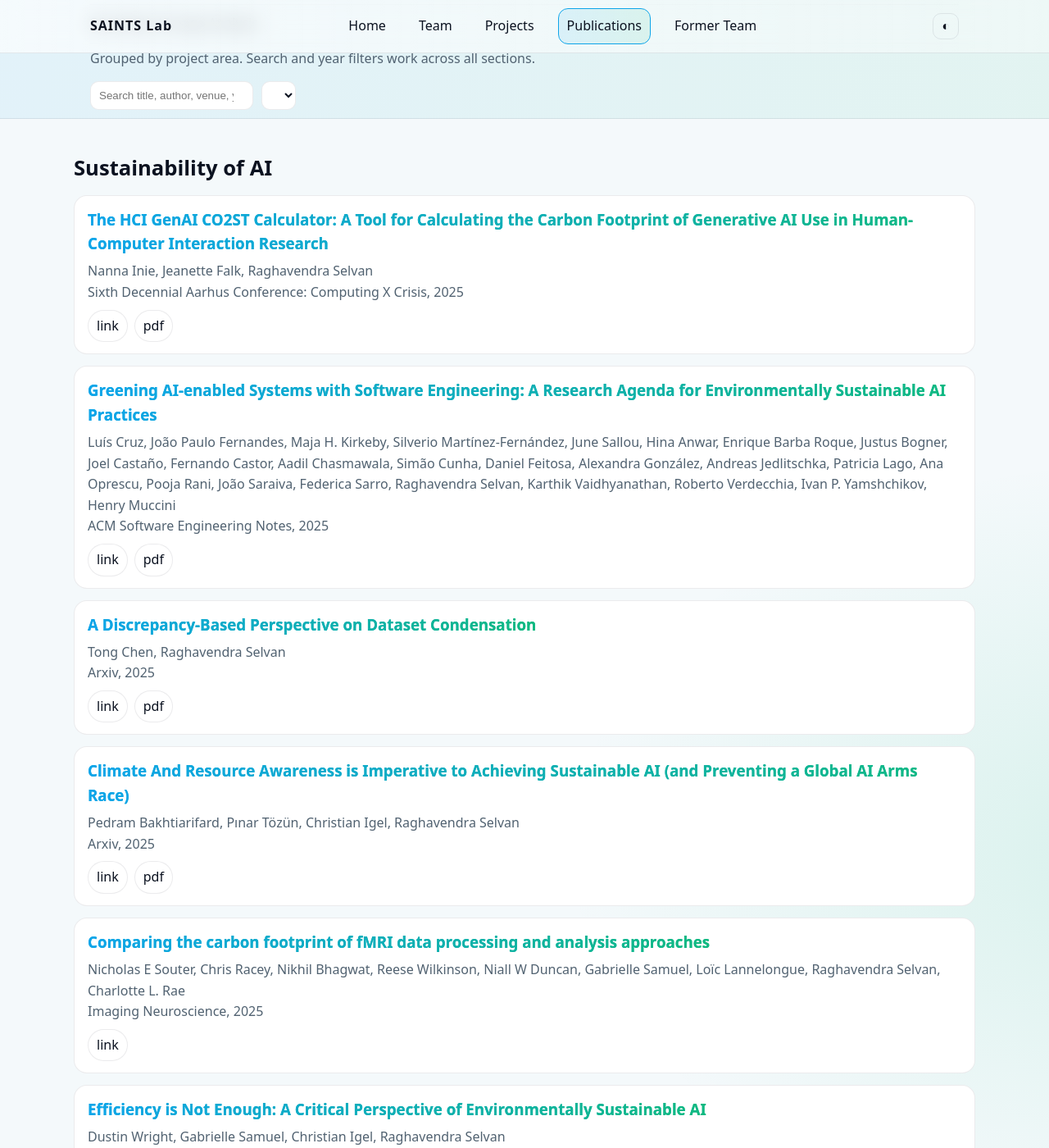
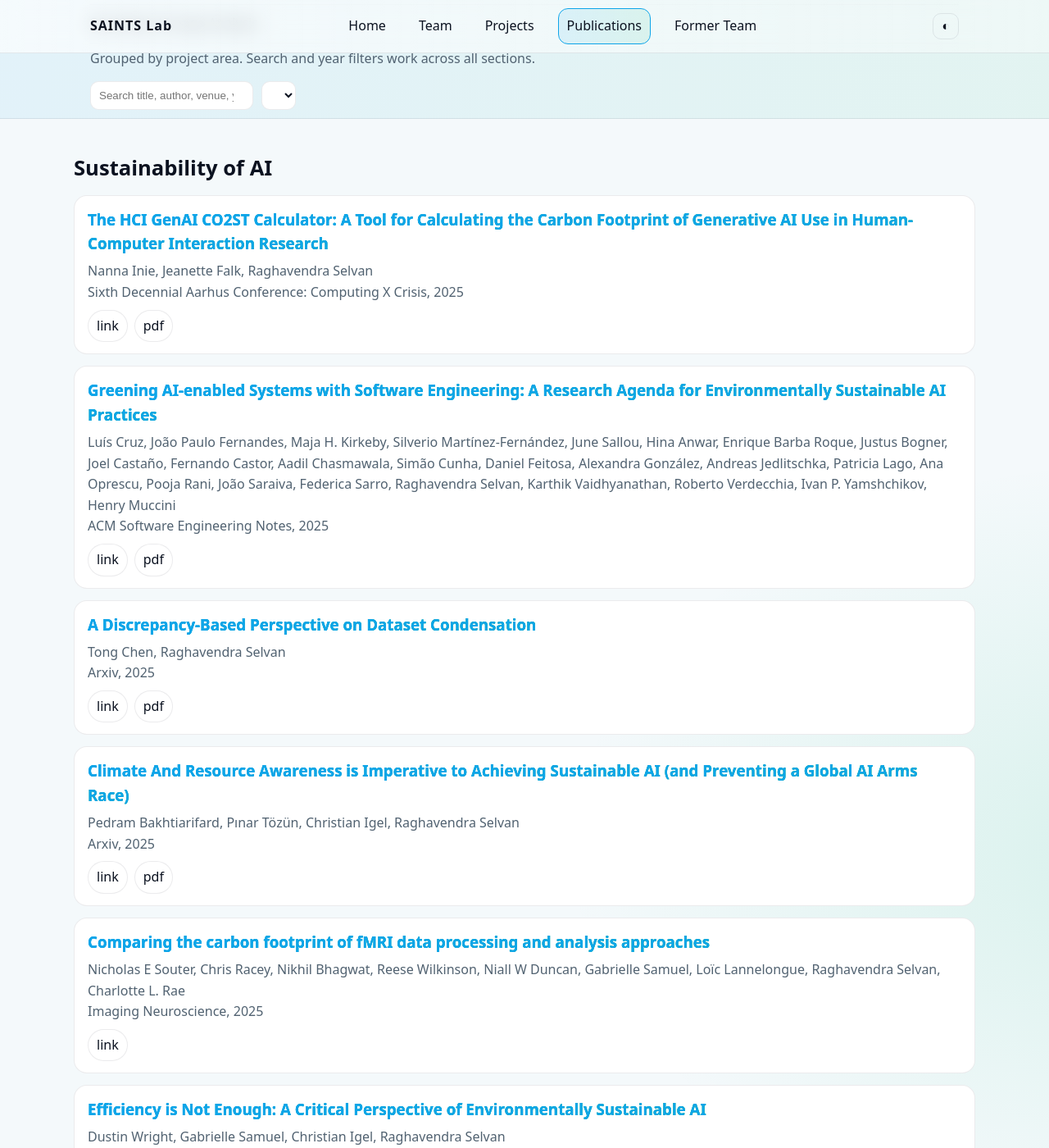
Before and after one commit to saintslab/saintslab.github.io, a Jekyll site: the page built from publications.html, in a window 1280 px wide and 1400 px high, scrolled down 271 px. Shown: the whole window at 82% size. Built offline with Jekyll 4.4.1, drawn with Linux system fonts in a browser that asks for light colours.

Commit message:
Update pubs

```diff
--- a/assets/css/style.css
+++ b/assets/css/style.css
@@ -237,15 +237,8 @@ body{
 .pub .pub-title a,
 .pub .pub-title a:link,
 .pub .pub-title a:visited {
-  background: linear-gradient(90deg, var(--accentA), var(--accentB));
-  -webkit-background-clip: text;
-  background-clip: text;
-  color: transparent;
-  -webkit-text-fill-color: transparent;  /* Safari/WebKit */
+  color: var(--accentA);
   text-decoration: none;
-  display: inline-block;                 /* helps some browsers render the clip */
 }
 
-.pub .pub-title a:hover {
-  text-decoration: underline;
-}
+.pub-title a:hover { color: var(--accentB); text-decoration: underline; }
```
